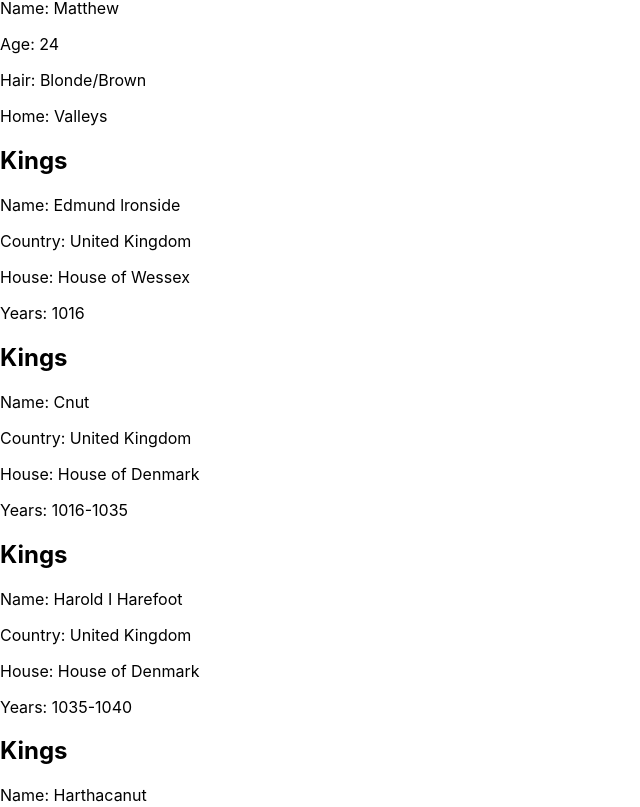
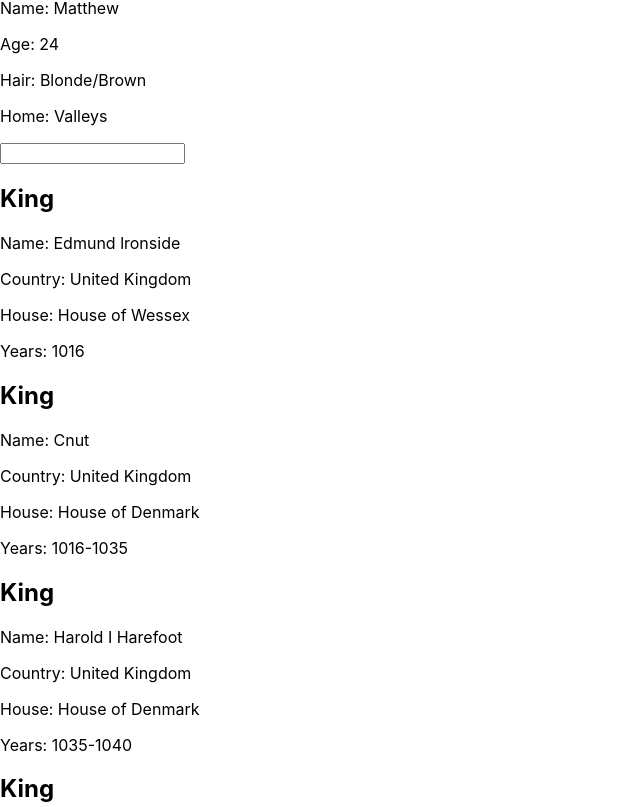
Before and after one commit to phgodwin/reactpractice, a React (Create React App) app: page / in a window 1280 px wide. Shown: the part 1133-1940 px from the top of the page, without its empty margins (0-640 px from the left). Built offline with nearby package versions, Linux system fonts and the light colour scheme.

Commit message:
filter function in kingsolution

```diff
--- a/src/Components/King.jsx
+++ b/src/Components/King.jsx
@@ -4,7 +4,7 @@ function King(props) {
     return (
 
         <div>
-            <h2>Kings</h2>
+            <h2>King</h2>
             <p>Name: {props.name}</p>
             <p>Country: {props.country}</p>
             <p>House: {props.house}</p>
--- a/src/Components/KingsSolution.jsx
+++ b/src/Components/KingsSolution.jsx
@@ -1,13 +1,24 @@
 import kings from '../Data/kings.json';
 import King from './King';
+import { useState } from 'react';
+
+// Comment before each line that's additional for filter
 
 
 function KingSolution() {
 
+  // addition of filter
+const [filter, setFilter] =useState("")
+
+
     const kingComponents =[];
 
     for (const king of kings) {
-
+// addition of if statement to get the filter to work
+// Original if statement was (filter.length ===0 || king.nm === filter)
+// below filters partial name and is insensitive .startsWith(filter) will include names starting with input/filter
+      if (!filter  || king.nm.toLowerCase().includes(filter.toLowerCase()) ){
+// to get filter not case sensitive add .toLowerCase() after the name
         kingComponents.push(
           <King key={king.nm + "" + king.yrs}
           name={king.nm}
@@ -16,11 +27,18 @@ function KingSolution() {
           years={king.yrs}
           />
         );}
+    }
+// addition of function to get the filter to work
+    function handleChange(event) {
 
+      setFilter(event.target.value)
+    }
     return(
         <div>
+{/* addition of input to get the filter to work */}
+          <input type = "text" value ={filter} onChange= {handleChange}/>
 
-      {kingComponents}
+     {kingComponents}
       </div>
   )}
 
```
Also changed, not shown: src/Components/Counter.jsx (+5 -5 lines).
